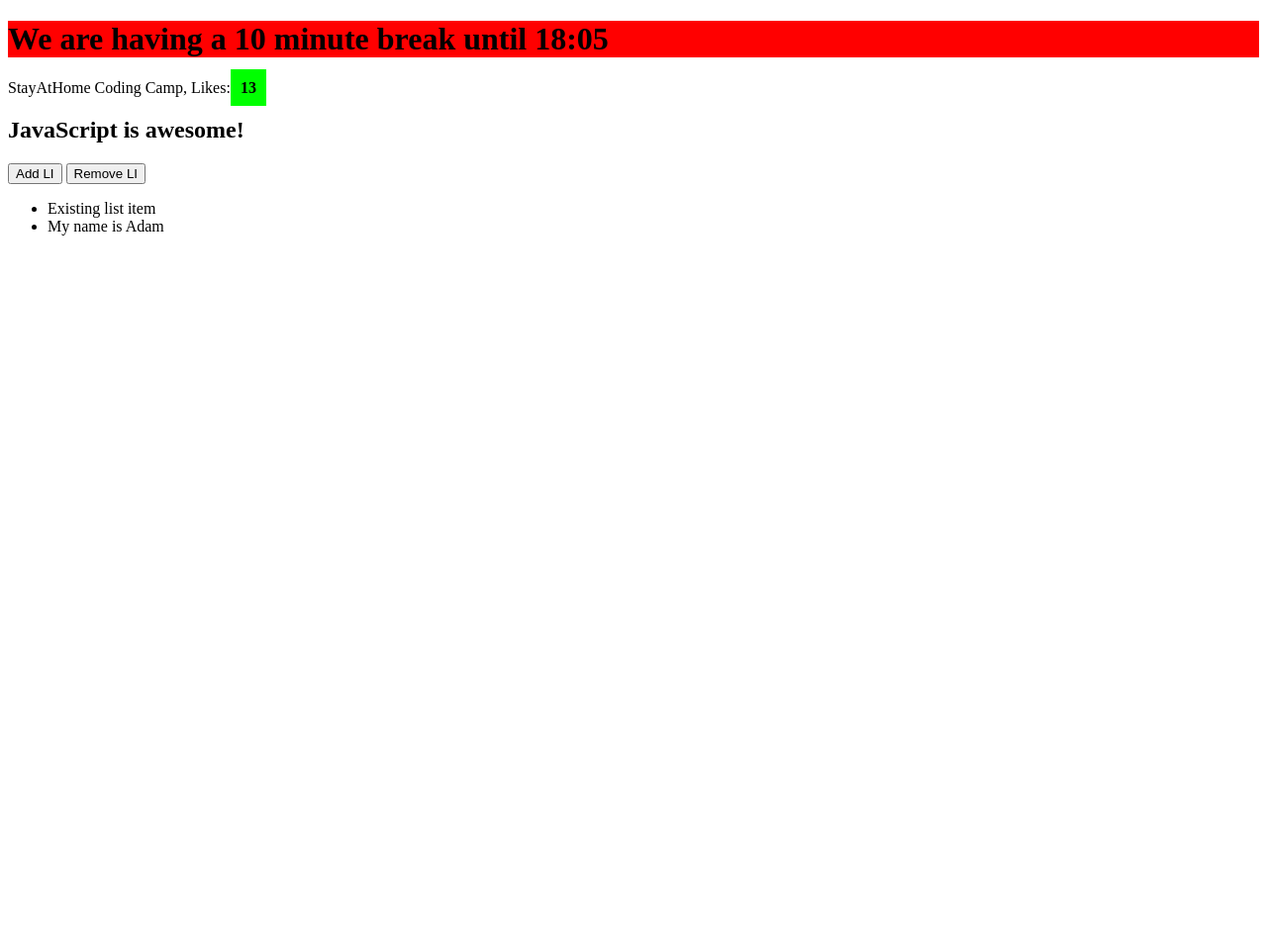
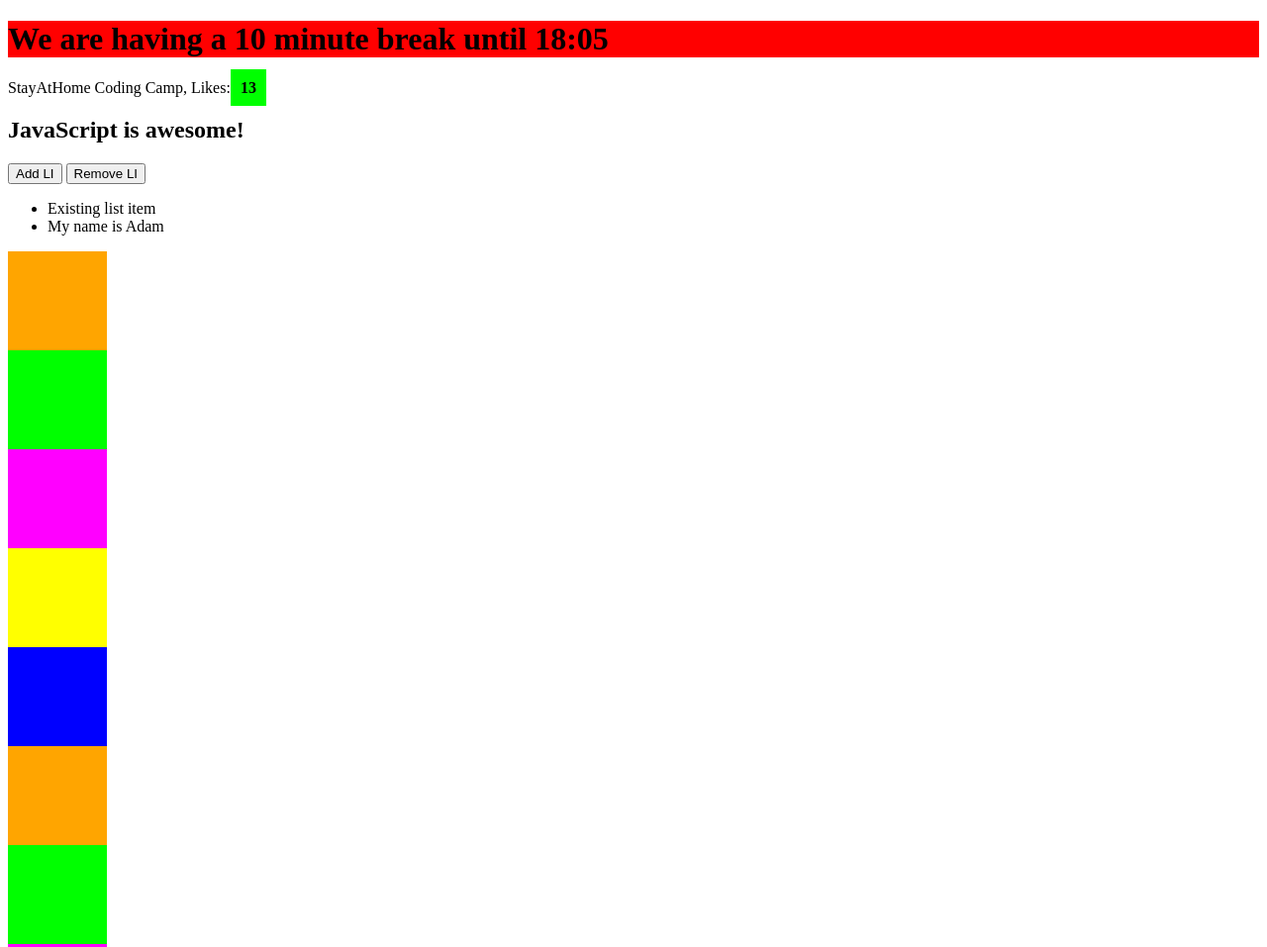
Before and after one commit to 123skyway/sah-js-examples-april-13, a plain HTML site: page index.html in a window 1280 px wide. Shown: the top 957 px of the page at 99% size. Before the commit the page ends 800 px from the top, so only its background shows below. Drawn offline with nearby package versions, Linux system fonts and the light colour scheme.

Commit message:
fourth part

```diff
--- a/index.html
+++ b/index.html
@@ -15,6 +15,7 @@
   <ul>
     <li>Existing list item</li>
   </ul>
+  <div id="box-container"></div>
   <script src="https://code.jquery.com/jquery-3.5.0.min.js"></script>
   <script src="scripts.js"></script>
 </body>
--- a/scripts.js
+++ b/scripts.js
@@ -27,6 +27,12 @@ let addButtonHandler = () => {
   }
 };
 
+function addButtonHandler2() {
+  if ($('li').length < 5) {
+    $('ul').append('<li>My name is ' + name + '</li>');
+  }
+};
+
 $('#add-button').click(addButtonHandler);
 
 $('#remove-button').click(() => {
@@ -47,6 +53,30 @@ if (age < 18) {
 }
 
 console.log('This is after the if');
+
+let colors = ['orange', 'lime', 'magenta', 'yellow', 'blue'];
+
+$('#box-container').append('<div class="box"></div>');
+$('.box:last-child').css('background', colors[0]);
+$('#box-container').append('<div class="box"></div>');
+$('.box:last-child').css('background', colors[1]);
+$('#box-container').append('<div class="box"></div>');
+$('.box:last-child').css('background', colors[2]);
+$('#box-container').append('<div class="box"></div>');
+$('.box:last-child').css('background', colors[3]);
+$('#box-container').append('<div class="box"></div>');
+$('.box:last-child').css('background', colors[4]);
+
+colors.push('purple');
+
+colors.forEach((color) => {
+  $('#box-container').append('<div class="box"></div>');
+  $('.box:last-child').css('background', color);
+});
+
+for (let i = 0; i < 100; i++) {
+  console.log(i);
+}
 
 
 // This a JavaScript comment
--- a/style.css
+++ b/style.css
@@ -5,3 +5,8 @@ h1 {
 .blue {
   background: blue;
 }
+
+.box {
+  width: 100px;
+  height: 100px;
+}
```
